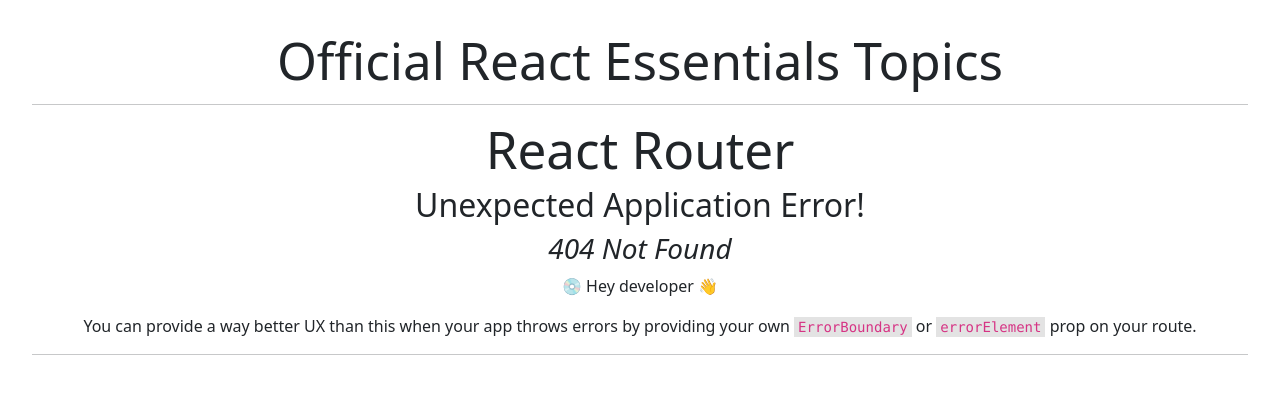
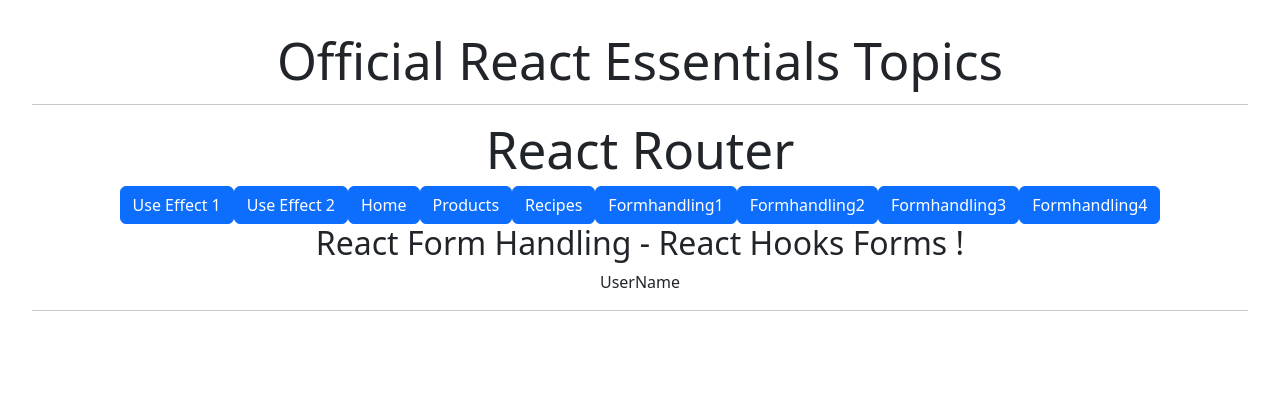
Before and after one commit to Akshaygohrava/React-Essentials, a React (Vite) app: page /Formhandling4 in a window 1280 px wide. Before the commit this address had no page. Shown: the top 394 px of the page. Built offline with nearby package versions, Linux system fonts and the light colour scheme.

Commit message:
initisl commit

```diff
--- /dev/null
+++ b/src/Components/React-Routing/Formhandling4.jsx
@@ -0,0 +1,15 @@
+import React from 'react'
+import Routes from './Routes'
+import { useForm } from 'react-hook-form'
+
+export default function Formhandling4() {
+  return (
+    <>
+       <Routes />
+       <h2>React Form Handling - React Hooks Forms !</h2>
+       <form>
+           <label htmlFor="">UserName </label>
+       </form>
+    </>
+  )
+}
--- a/src/Components/React-Routing/Router.jsx
+++ b/src/Components/React-Routing/Router.jsx
@@ -7,6 +7,7 @@
 import Formhandling1 from './Formhandling1'
 import Formhandling2 from './Formhandling2'
 import Formhandling3 from './Formhandling3'
+import Formhandling4 from './Formhandling4'
 const router = createBrowserRouter ([
     {
         path: "/",
@@ -32,6 +33,9 @@
     },{
         path: "Formhandling3",
         element: <Formhandling3 />
+    },{
+        path: "Formhandling4",
+        element: <Formhandling4 />
     }
 ])
 const Router = () => {
--- a/src/Components/React-Routing/Routes.jsx
+++ b/src/Components/React-Routing/Routes.jsx
@@ -11,6 +11,7 @@
        <Link className='btn btn-primary' to={"/Formhandling1"}>Formhandling1</Link>
        <Link className='btn btn-primary' to={"/Formhandling2"}>Formhandling2</Link>
        <Link className='btn btn-primary' to={"/Formhandling3"}>Formhandling3</Link>
+       <Link className='btn btn-primary' to={"/Formhandling4"}>Formhandling4</Link>
     </>
   )
 }
```
